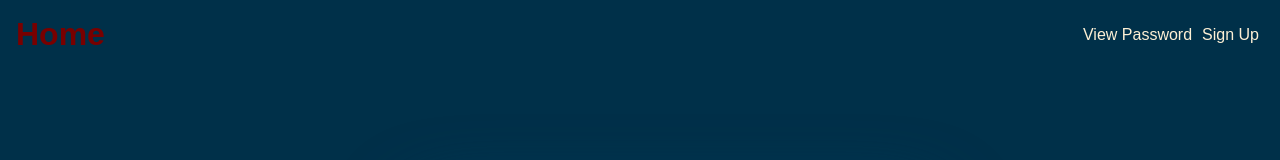
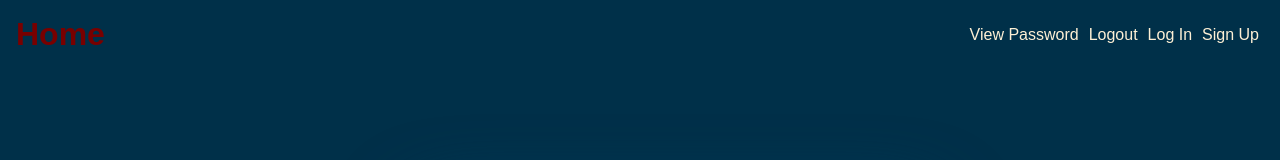
Before and after one commit to hanwenNorthE/Hanwen-Guo-Xin-Jiang-Chung-Ang-Tsao-Project3, a React (Vite) app in the folder frontend/: page /login in a window 1280 px wide. Shown: the top 160 px of the page. Built offline with nearby package versions, Linux system fonts and the light colour scheme.

Commit message:
added logout button and remove logic

```diff
--- a/frontend/src/components/Header/Header.css
+++ b/frontend/src/components/Header/Header.css
@@ -20,8 +20,7 @@
   color: #FDF0D5;
 }
 
-.link:hover,
-.link.active {
+.link:hover {
   color: #C1121F;
   background-color: transparent;
 
--- a/frontend/src/components/Header/Header.jsx
+++ b/frontend/src/components/Header/Header.jsx
@@ -12,8 +12,9 @@ function Header() {
             <NavLink to='/' className='logo'>Home</NavLink>
             <div className="auth-buttons">
                 <NavLink to='/pwmanager' className='link'>View Password</NavLink>
-                {!isLoginPage && <NavLink to='/login' className='link'>Log In</NavLink>}
-                {!isSignupPage && <NavLink to='/signup' className='link'>Sign Up</NavLink>}
+                <NavLink to='/' className='link'>Logout</NavLink>
+                <NavLink to='/login' className='link'>Log In</NavLink>
+                <NavLink to='/signup' className='link'>Sign Up</NavLink>
             </div>
         </div>
     );
```
Also changed, not shown: frontend/src/components/PWManager/PWManager.css (line endings or trailing spaces).
